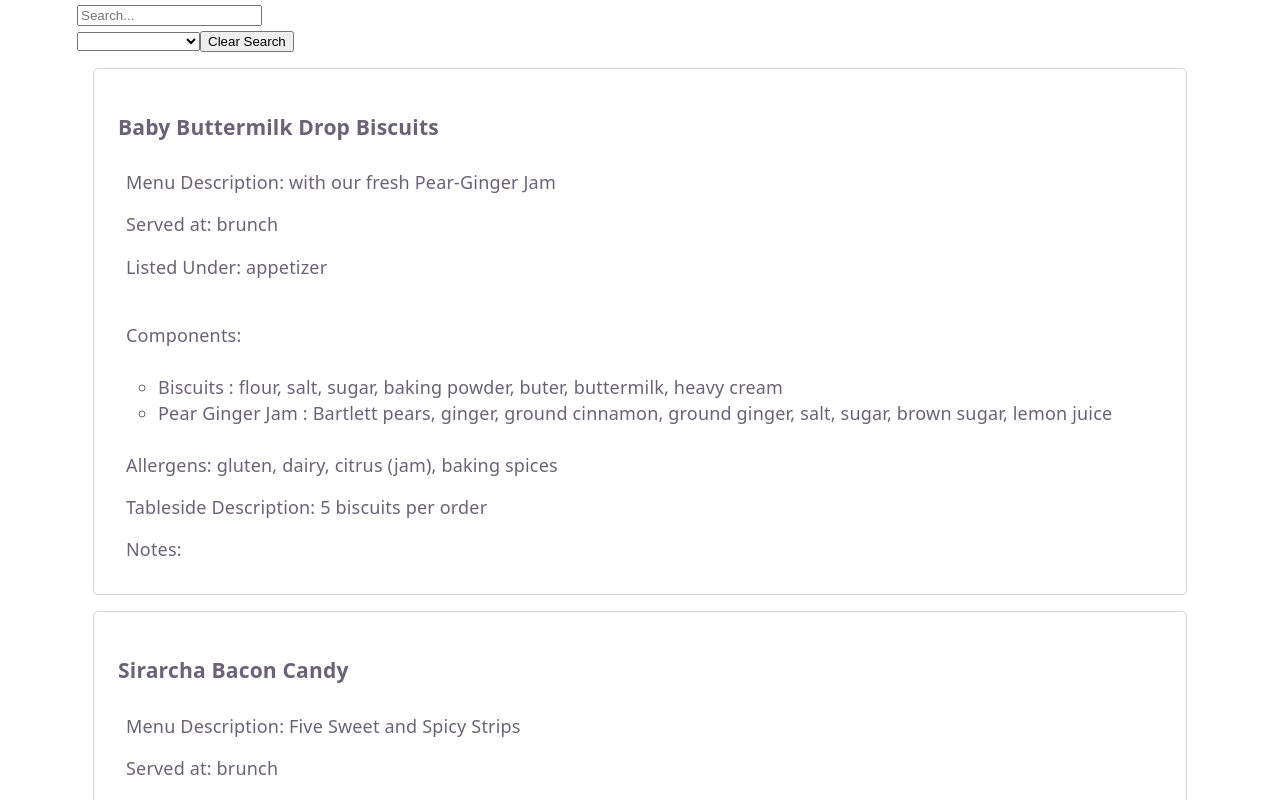
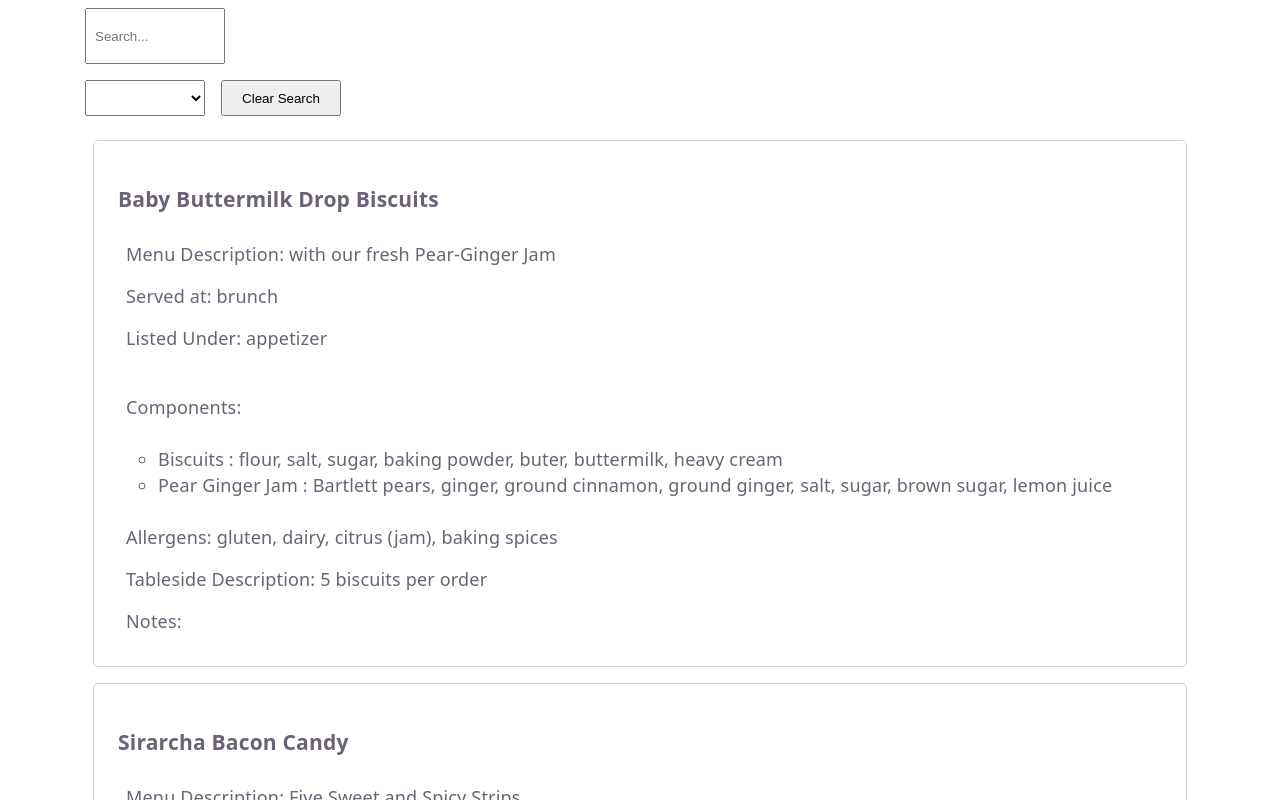
Before and after one commit to amgallo1213/LoveMenu, a React (Vite) app: page / in a window 1280 px wide. Shown: the top 800 px of the page. Built offline with nearby package versions, Linux system fonts and the light colour scheme.

Commit message:
style inputs

```diff
--- a/src/App.css
+++ b/src/App.css
@@ -8,6 +8,13 @@
 
 li  {
   list-style-type: circle;
+}
+
+.search-input, .select, button  {
+  height: 36px;
+  width: 120px;
+  margin: 8px;
+  padding: 8px;
 }
 
 
```
